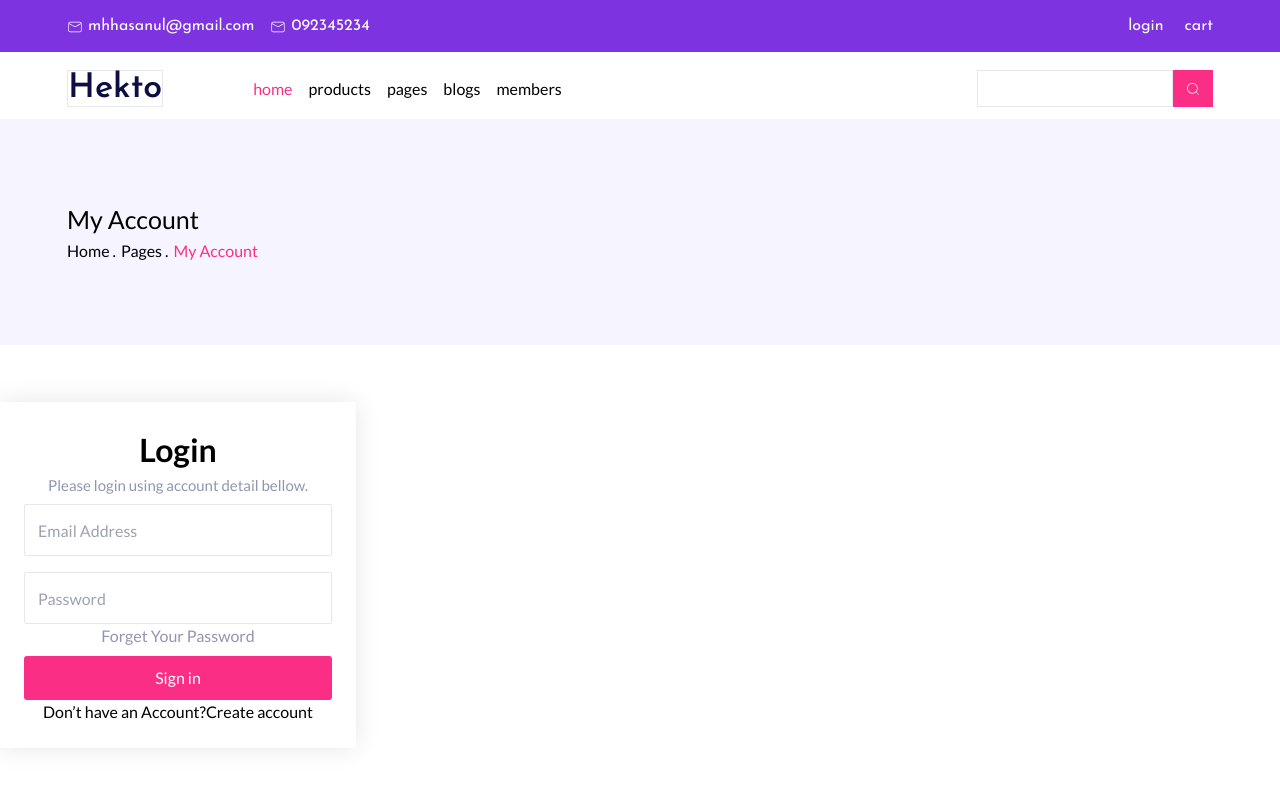
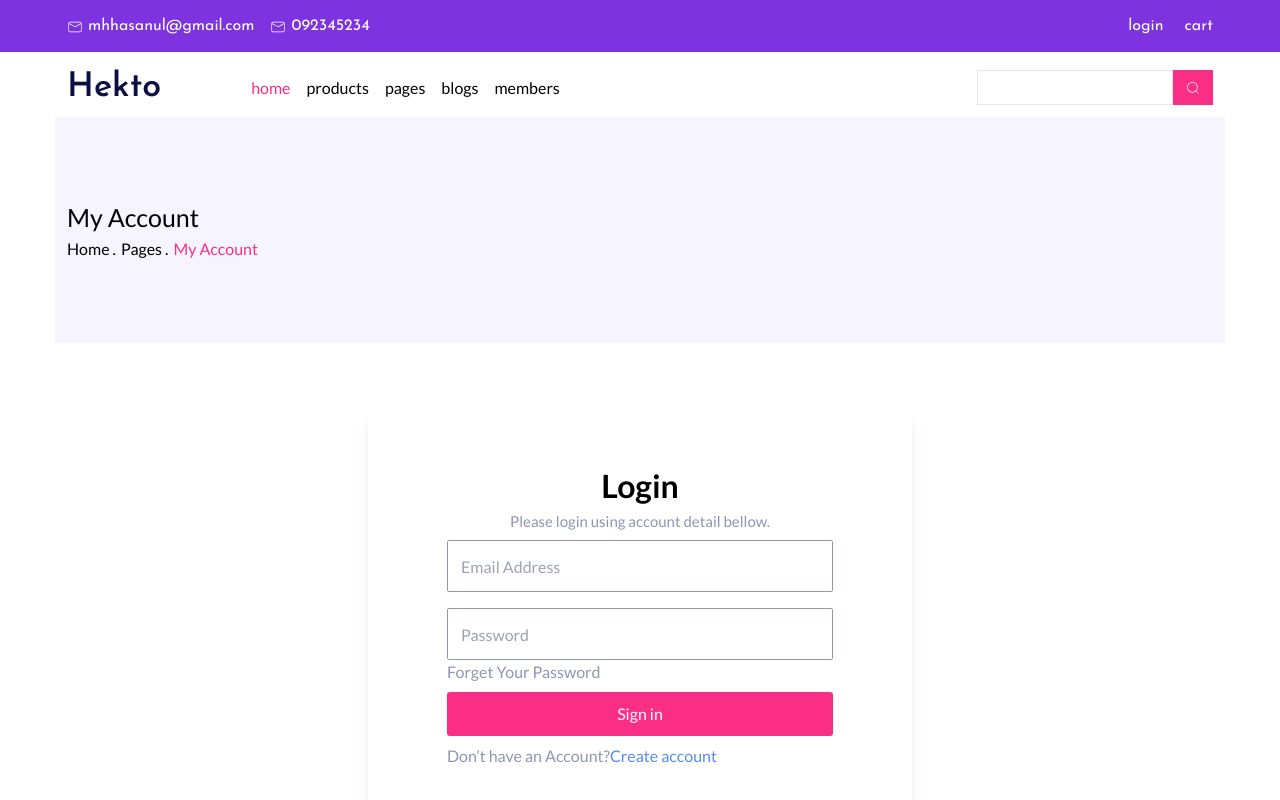
Before and after one commit to sagartmg2/react2080, a React (Vite) app in the folder ecommerce-client/: page /login in a window 1280 px wide. Shown: the top 800 px of the page. Built offline with nearby package versions, Linux system fonts and the light colour scheme.

Commit message:
updated login page
Something more had changed!

```diff
--- a/ecommerce-client/src/components/common/Header.jsx
+++ b/ecommerce-client/src/components/common/Header.jsx
@@ -4,6 +4,7 @@ import { CiSearch } from "react-icons/ci";
 import { IoMenu } from "react-icons/io5";
 import CssPositions from "../CssPositions";
 import { Link } from "react-router-dom";
+import { IoMdClose } from "react-icons/io";
 
 export default function Header() {
   const [isMenuOpen, setIsMenuOpen] = useState(false);
@@ -39,16 +40,22 @@ export default function Header() {
           <Link
             id="logo"
             to="/"
-            className="leading-auto  inline-block  border font-josefin text-[34px] font-semibold text-primary-dark hover:text-secondary"
+            className="leading-auto inline-block font-josefin text-[34px] font-semibold text-primary-dark hover:text-secondary"
           >
             Hekto
           </Link>
           <div
             className={`${isMenuOpen ? "translate-x-0" : "translate-x-full md:translate-x-0"} fixed bottom-0 right-0 top-0 z-20 flex w-[50%]   flex-col bg-orange-300   p-12 transition-all ease-linear md:static md:w-auto md:flex-row  md:gap-4 md:bg-transparent md:p-0`}
           >
-            <button className="md:hidden" onClick={toggleMenu}>
+            <IoMdClose
+              className="cursor-pointer text-[4rem] md:hidden md:hover:text-red-600"
+              onClick={toggleMenu}
+            >
+              Close
+            </IoMdClose>
+            {/* <button className="md:hidden" onClick={toggleMenu}>
               close
-            </button>
+            </button> */}
             <Link to="/" className="text-secondary">
               home
               {/* <span className="text-[9px] ml-1">v</span> */}
--- a/ecommerce-client/src/pages/Login.jsx
+++ b/ecommerce-client/src/pages/Login.jsx
@@ -1,30 +1,35 @@
 import React from "react";
 import { Link } from "react-router-dom";
+import footerImg from "/assets/loginFooter.png";
 
-export default function () {
+export default function Login() {
   return (
     <>
       {/* Top Div with text */}
-      <div className=" relative  bg-[#F6F5FF]">
-        <div className="container mb-8 py-[39px] sm:py-[47px] md:py-[57px] lg:py-[68px] xl:py-[82px] xxl:py-[98px]">
+      <div className="container relative  bg-[#F6F5FF]">
+        <div className=" mb-8 py-[39px] sm:py-[47px] md:py-[57px] lg:py-[68px] xl:py-[82px] xxl:py-[98px]">
           {/* text */}
           <h1 className=" font-Josefin text-[14px] sm:text-[14px] md:text-[17px] lg:text-[20px] xl:text-[25px] xxl:text-[36px]">
             My Account
           </h1>
 
-          <div className=" flex gap-[5px] font-Lato text-[16px]">
-            <Link to="/">Home .</Link>
-            <Link to="/pages">Pages .</Link>
+          <div className=" font-Lato flex gap-[5px] text-[16px]">
+            <Link to="/" className="hover:text-secondary">
+              Home .
+            </Link>
+            <Link to="/pages" className="hover:text-secondary">
+              Pages .
+            </Link>
             <span className="text-secondary">My Account</span>
           </div>
         </div>
       </div>
 
       {/* Login Panel */}
-      <div className="relative mt-[57px] text-center shadow-[0px_0px_25px_0px_rgba(0,0,0,0.1)] sm:w-[356px]">
-        <div className="font-lato space-y-2 p-[24px]  ">
+      <div className="mx-auto mt-[67px] flex w-[302px] items-center justify-center p-[28px] shadow-lg md:w-[544px]">
+        <div className="space-y-2 p-[24px] font-lato  ">
           <div>
-            <h1 className="mb-0 text-center font-Josefin text-[32px] font-bold">
+            <h1 className="font-Josefin mb-0 text-center text-[32px] font-bold">
               Login
             </h1>
             <p className="mt-0 text-center text-[15px] text-[#9096B2]">
@@ -34,12 +39,12 @@ export default function () {
 
           <div className="space-y-4 ">
             <input
-              className="border-gray-dark h-[36px] w-full rounded-[2px] border pl-[13px] focus:shadow-[0px_6px_25px_0px_rgba(0,0,0,0.4)] focus:outline-none sm:h-[43px] md:h-[52px]"
+              className="border-gray-light h-[36px] w-full rounded-[2px] border pl-[13px] focus:shadow-[0px_6px_25px_0px_rgba(0,0,0,0.4)] focus:outline-none sm:h-[43px] md:h-[52px]"
               type="email"
               placeholder="Email Address"
             />
             <input
-              className="border-gray-dark h-[36px] w-full rounded-[2px] border pl-[13px] focus:shadow-[0px_6px_25px_0px_rgba(0,0,0,0.4)] focus:outline-none sm:h-[43px] md:h-[52px]"
+              className="border-gray-light h-[36px] w-full rounded-[2px] border pl-[13px] focus:shadow-[0px_6px_25px_0px_rgba(0,0,0,0.4)] focus:outline-none sm:h-[43px] md:h-[52px]"
               type="password"
               placeholder="Password"
             />
@@ -48,16 +53,19 @@ export default function () {
           <a href="/forgetPassword" className="text-[#9096B2]">
             Forget Your Password
           </a>
-
           <button className="hover:bg-secondary-dark w-full rounded-[3px] bg-secondary py-[10px] text-white hover:shadow-[0px_3px_25px_0px_rgba(0,0,0,0.15)]">
             Sign in
           </button>
-
-          <a href="/Signup" className="text-gray-dark">
-            Don’t have an Account?Create account
-          </a>
+          <p className="text-gray-light">
+            Don’t have an Account?
+            <a href="/Signup" className="text-[#558cf3]">
+              Create account
+            </a>
+          </p>
         </div>
       </div>
+      <img src={footerImg} className="container my-[40px]" />
     </>
   );
 }
+``;
--- a/ecommerce-client/tailwind.config.js
+++ b/ecommerce-client/tailwind.config.js
@@ -14,6 +14,7 @@ export default {
         "primary-dark": "#0D0E43",
         "primary-light": "#E7E6EF",
         secondary: "#FB2E86",
+        "gray-light":"#9096B2"
       },
       screens: {
         /* we should start with mobile. */
```
Also changed, not shown: ecommerce-client/public/assets/loginFooter.png (added).
